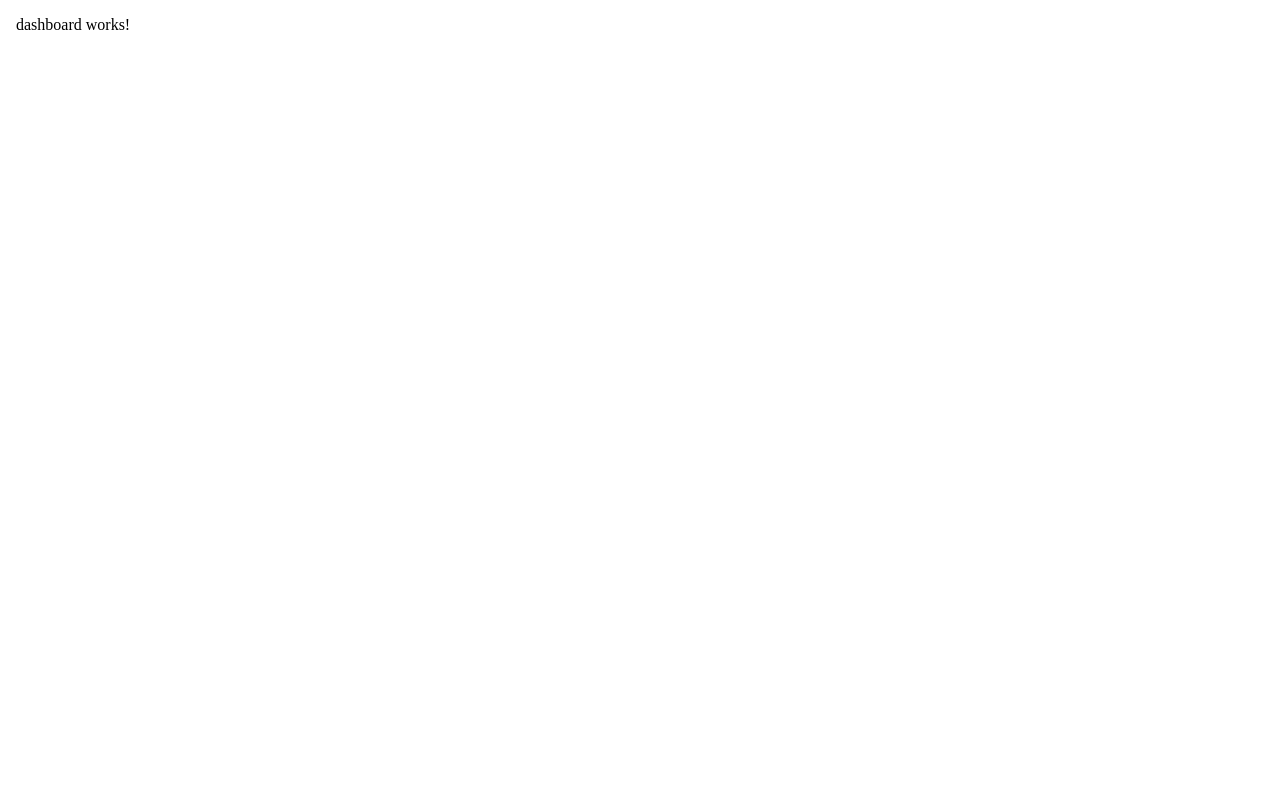
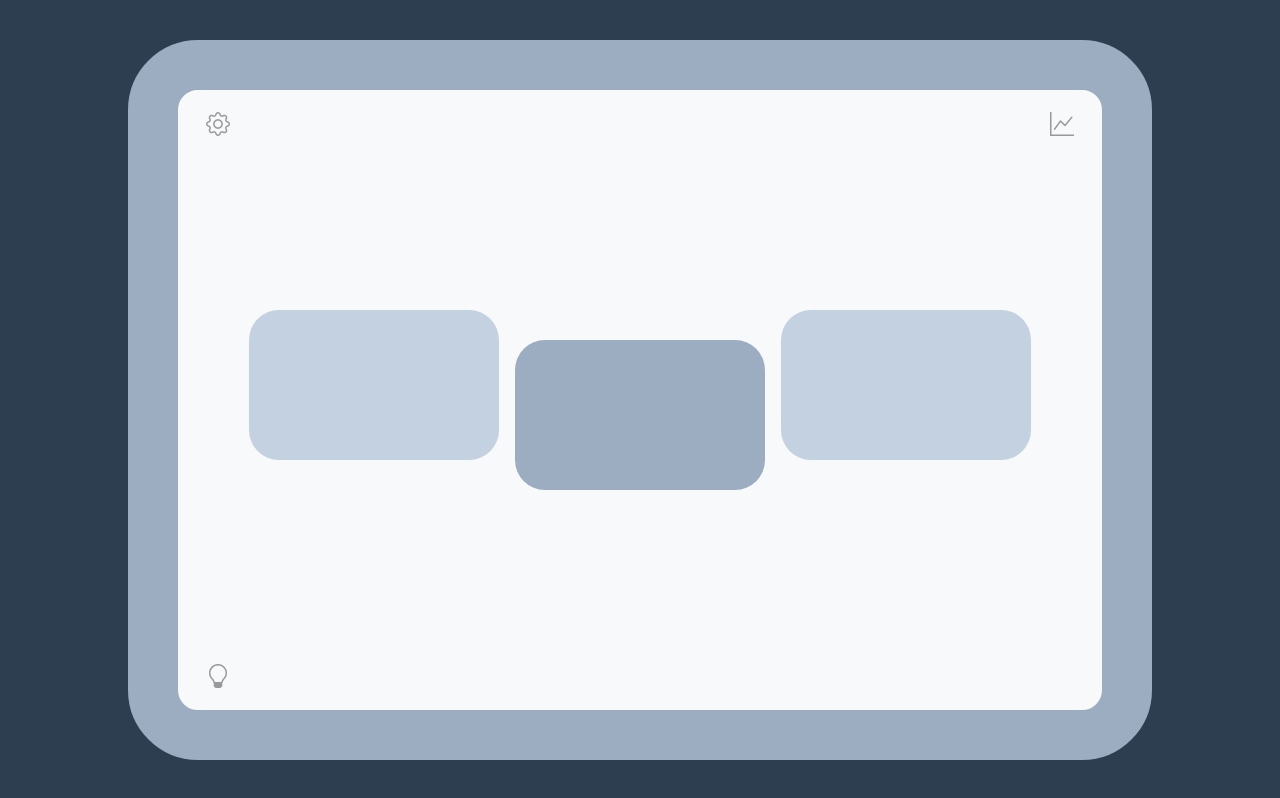
Before and after one commit to ilytdani/FistD, an Angular app in the folder FrontEnd/: page /dashboard in a window 1280 px wide. Built offline with nearby package versions, Linux system fonts and the light colour scheme.

Commit message:
DerekDBv1.00
tengo el diseño del dashboard casi terminado solo faltaria la informacion, los botones y cambiar las imagenes para que coincidan con el diseño al que queremos llegar

```diff
--- a/FrontEnd/angular.json
+++ b/FrontEnd/angular.json
@@ -1,4 +1,5 @@
 {
+
   "$schema": "./node_modules/@angular/cli/lib/config/schema.json",
   "version": 1,
   "newProjectRoot": "projects",
@@ -25,7 +26,9 @@
               "src/assets"
             ],
             "styles": [
-              "src/styles.css"
+              "src/styles.css",
+              "node_modules/bootstrap/dist/css/bootstrap.min.css",
+              "node_modules/bootstrap-icons/font/bootstrap-icons.css"
             ],
             "scripts": []
           },
--- a/FrontEnd/package.json
+++ b/FrontEnd/package.json
@@ -18,6 +18,8 @@
     "@angular/platform-browser": "^15.2.0",
     "@angular/platform-browser-dynamic": "^15.2.0",
     "@angular/router": "^15.2.0",
+    "bootstrap": "^5.3.3",
+    "bootstrap-icons": "^1.11.3",
     "rxjs": "~7.8.0",
     "tslib": "^2.3.0",
     "zone.js": "~0.12.0"
--- a/FrontEnd/src/app/dashboard/dashboard.component.css
+++ b/FrontEnd/src/app/dashboard/dashboard.component.css
@@ -0,0 +1,38 @@
+/* General settings */
+html, body {
+  margin: 0;
+  padding: 0;
+  width: 100%;
+  height: 100%;
+  overflow: hidden;
+}
+
+/* Border settings */
+.custom-border {
+  border: 50px solid #9CADC1; /* Color azul grisáceo */
+  border-radius: 70px; /* Bordes redondeados */
+  width: 90%;
+  max-width: 1024px;
+  height: 90%;
+  max-height: 1024px;
+}
+
+/* Rounded squares */
+.rounded-custom {
+  border-radius: 30px; /* Más redondeados */
+}
+
+/* Background color for the full viewport */
+.bg-dark {
+  background-color: #2c3e50 !important;
+}
+
+/* Muted text for decoration */
+.text-muted {
+  opacity: 0.6;
+}
+
+/* Icon size */
+i {
+  font-size: 1.5rem;
+}
--- a/FrontEnd/src/app/dashboard/dashboard.component.html
+++ b/FrontEnd/src/app/dashboard/dashboard.component.html
@@ -1 +1,51 @@
-<p>dashboard works!</p>
+<div class="container-fluid vh-100 d-flex justify-content-center align-items-center bg-dark">
+  <div class="card custom-border mx-auto bg-light">
+    <!-- Decoración superior -->
+    <div class="position-absolute top-0 start-0 w-100">
+      <div class="row m-3">
+        <div class="col text-start text-muted">
+          <i class="bi bi-gear"></i>
+        </div>
+        <div class="col text-center text-muted">
+          <i class="bi bi-atom"></i>
+        </div>
+        <div class="col text-end text-muted">
+          <i class="bi bi-graph-up"></i>
+        </div>
+      </div>
+    </div>
+
+    <!-- Sección principal -->
+    <div class="d-flex flex-column justify-content-center align-items-center h-100">
+      <div class="d-flex gap-3 align-items-start">
+        <div
+          class="rounded-custom"
+          style="width: 250px; height: 150px; background-color: #C4D1E1;">
+        </div>
+        <div
+          class="rounded-custom align-self-end"
+          style="width: 250px; height: 150px; background-color: #9CADC1; margin-top: 30px;">
+        </div>
+        <div
+          class="rounded-custom"
+          style="width: 250px; height: 150px; background-color: #C4D1E1;">
+        </div>
+      </div>
+    </div>
+
+    <!-- Decoración inferior -->
+    <div class="position-absolute bottom-0 start-0 w-100">
+      <div class="row m-3">
+        <div class="col text-start text-muted">
+          <i class="bi bi-lightbulb"></i>
+        </div>
+        <div class="col text-center text-muted">
+          <i class="bi bi-flask"></i>
+        </div>
+        <div class="col text-end text-muted">
+          <i class="bi bi-molecule"></i>
+        </div>
+      </div>
+    </div>
+  </div>
+</div>
```
Also changed, not shown: 1 other file (tests, documents, lock files or other folders).
